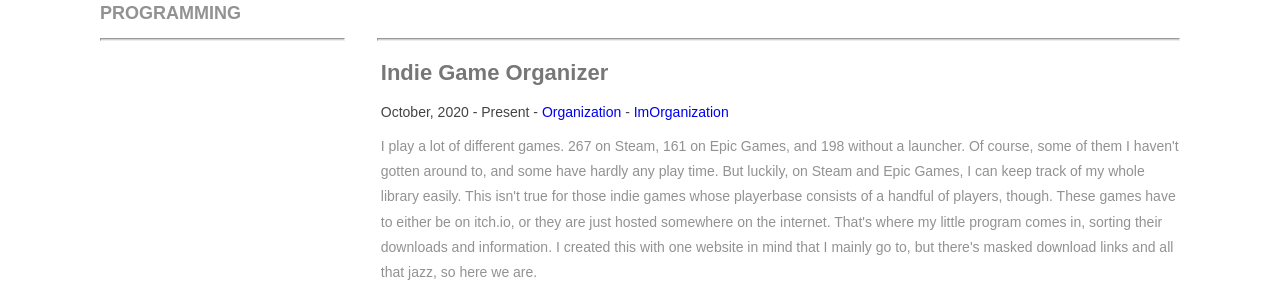
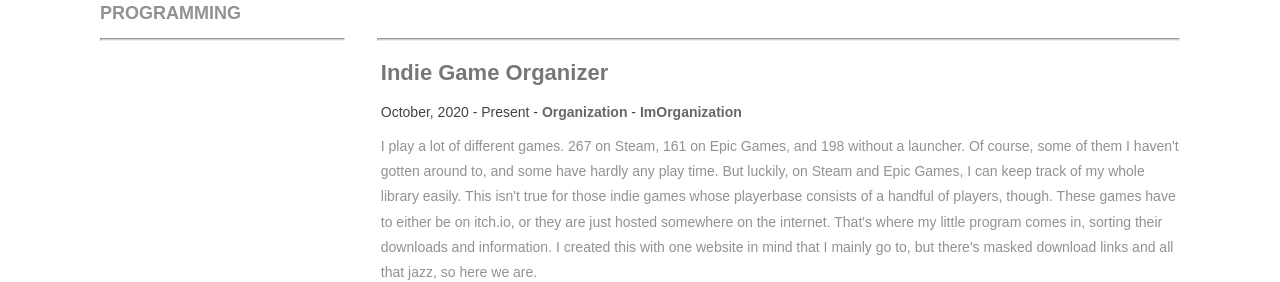
Before and after one commit to reeve567/portfolio, a plain HTML site: page index.html in a window 1280 px wide. Shown: the part 525-807 px from the top of the page. Drawn offline with Linux system fonts and the light colour scheme.

Commit message:
Update main.css

```diff
--- a/styles/main.css
+++ b/styles/main.css
@@ -192,12 +192,10 @@ header .socialNetworkNavBar .socialNetworkNav img:hover {
 	margin-right: 2%;
 }
 
-.noUnderline {
+a {
+	color: rgba(104, 103, 103, 1);
+	font-weight: 700;
 	text-decoration: none;
-}
-
-a:visited {
-	color: inherit;
 }
 
 /* Footer */
@@ -220,8 +218,6 @@ footer .footerNote {
 	font-family: sans-serif;
 	font-size: 14px;
 	line-height: 18px;
-	color: rgba(104, 103, 103, 1);
-	font-weight: 700;
 	text-decoration: none;
 	display: inline-block;
 }
```
